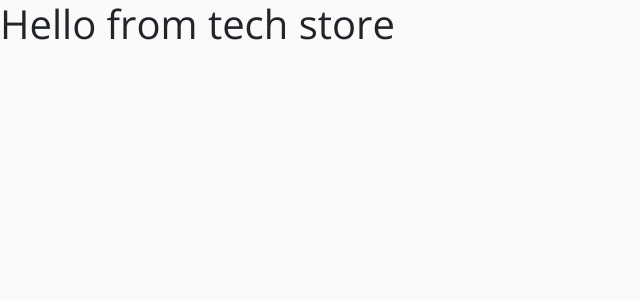
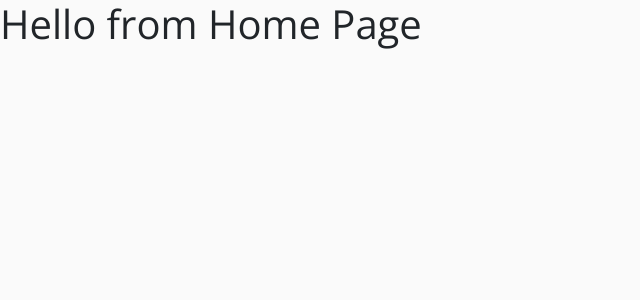
Before and after one commit to calebbenjii/Broks, a React (Create React App) app: page / in a window 1280 px wide. Shown: the top 300 px of the page, without its empty margins (0-640 px from the left). Built offline with nearby package versions, Linux system fonts and the light colour scheme.

Commit message:
react router setup

```diff
--- a/src/App.js
+++ b/src/App.js
@@ -1,6 +1,7 @@
 import React from 'react';
 import './App.css';
 import 'bootstrap/dist/css/bootstrap.min.css'
+import {Route, Switch} from 'react-router-dom';
 import Home from './pages/HomePage'
 import About from './pages/AboutPage'
 import Cart from './pages/CartPage'
@@ -14,7 +15,18 @@ import Default from './pages/DefaultPage'
 
  function App() {
   return (
-    <h1>Hello from tech store</h1>
+    <>
+      {/* Navbar, Sidebar, Cart, footer */}
+      <Switch>
+        <Route path="/" exact component={Home}/>
+        <Route path="/about" component={About}/>
+        <Route path="/contact" component={Contact}/>
+        <Route path="/Products" exact component={Products}/>
+        <Route path="/products/:id" component={SingleProduct}/>
+        <Route path="/cart" component={Cart}/>
+        <Route component={Default}/>
+      </Switch>
+    </>
   );
 }
 
--- a/src/index.js
+++ b/src/index.js
@@ -2,11 +2,14 @@ import React from 'react';
 import ReactDOM from 'react-dom';
 import App from './App';
 import * as serviceWorker from './serviceWorker';
+import {BrowserRouter as Route} from 'react-router-dom';
 
 ReactDOM.render(
-  <React.StrictMode>
-    <App />
-  </React.StrictMode>,
+  <Route>
+    <React.StrictMode>
+      <App />
+    </React.StrictMode>
+  </Route>,
   document.getElementById('root')
 );
 
```
